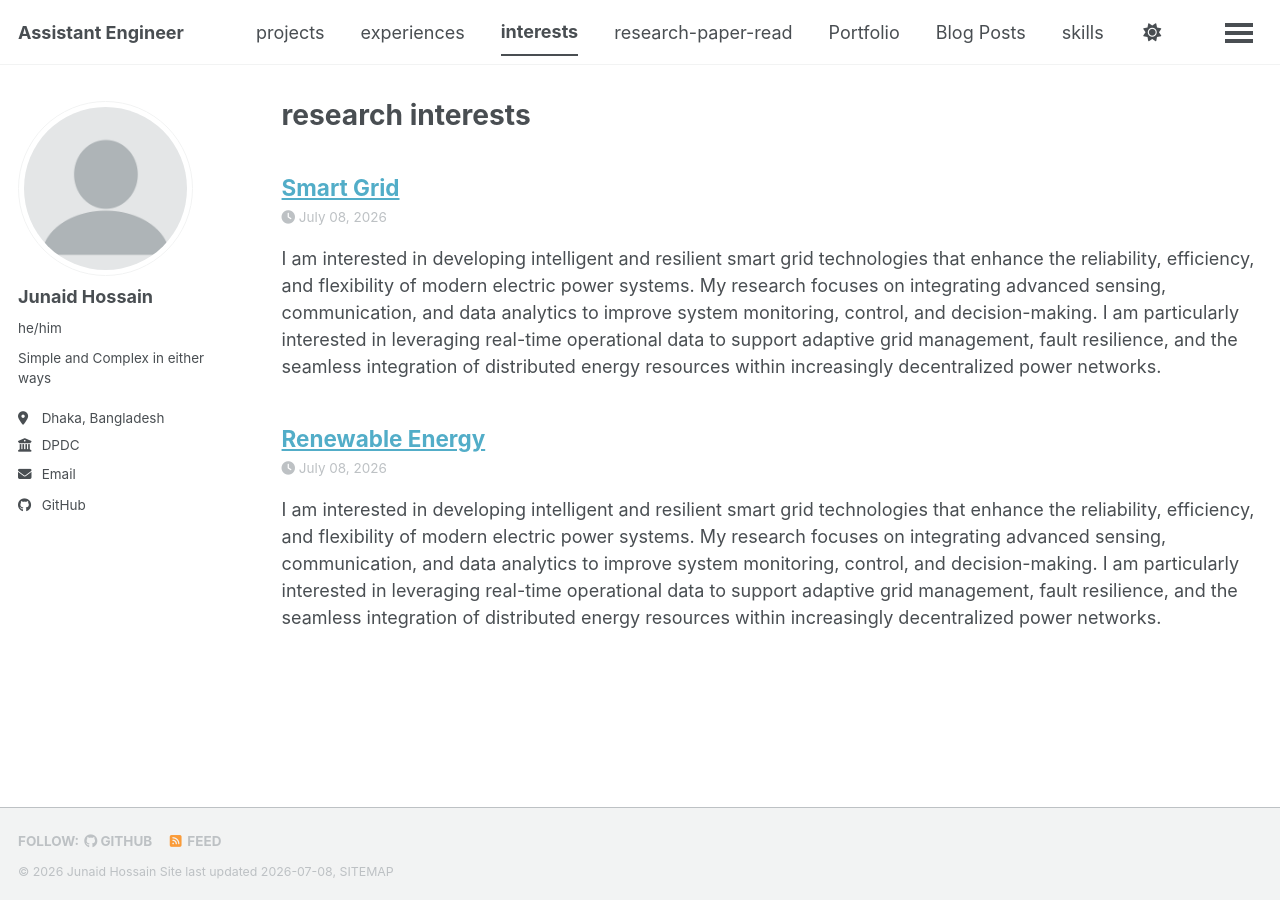
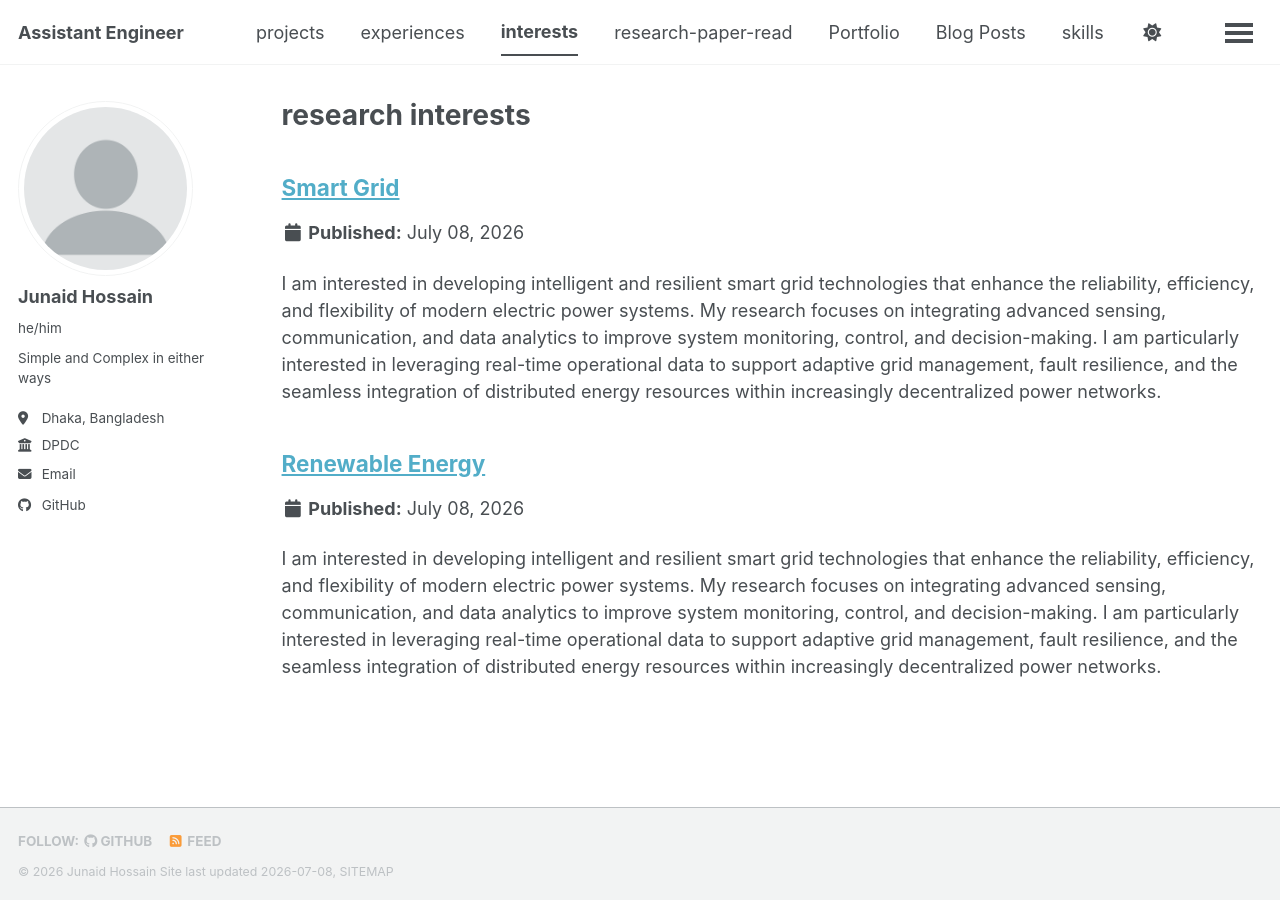
Before and after one commit to aspiringstudent-ctrl/aspiringstudent-ctrl.github.io, a Jekyll site: the page built from _pages/interests.html, in a window 1280 px wide. Built offline with Jekyll 4.4.1, drawn with Linux system fonts in a browser that asks for light colours; a style sheet for code colours, icons or effects is not loaded.

Commit message:
Update interests.html

```diff
--- a/_pages/interests.html
+++ b/_pages/interests.html
@@ -12,5 +12,5 @@ author_profile: true
 {% endif %}
 
 {% for post in site.interests reversed %}
-  {% include archive-single-talk.html %}
+  {% include archive-single.html %}
 {% endfor %}
```
